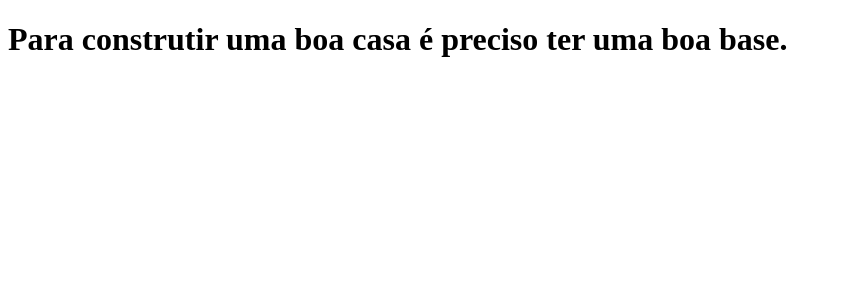
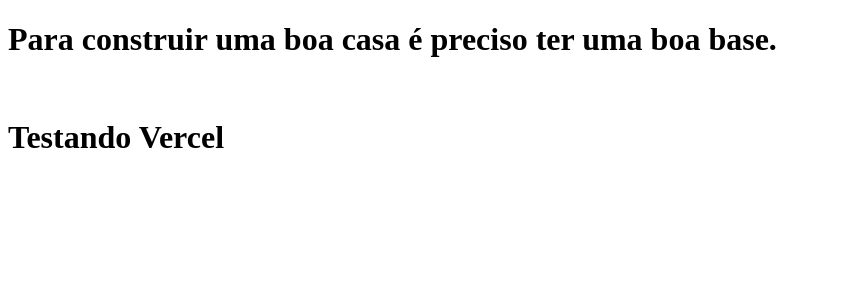
Before and after one commit to SunSh1x03/from-zero-to-dev, a Next.js app: page / in a window 1280 px wide. Shown: the top 300 px of the page, without its empty margins (0-841 px from the left). Built offline with nearby package versions, Linux system fonts and the light colour scheme.

Commit message:
Modified Vercel

```diff
--- a/pages/index.js
+++ b/pages/index.js
@@ -1,5 +1,11 @@
 function Home() {
-    return <h1>Para construtir uma boa casa é preciso ter uma boa base.</h1>
+  return (
+    <>
+      <h1>Para construir uma boa casa é preciso ter uma boa base.</h1>
+      <br />
+      <h1>Testando Vercel</h1>
+    </>
+  );
 }
 
 export default Home;
```
